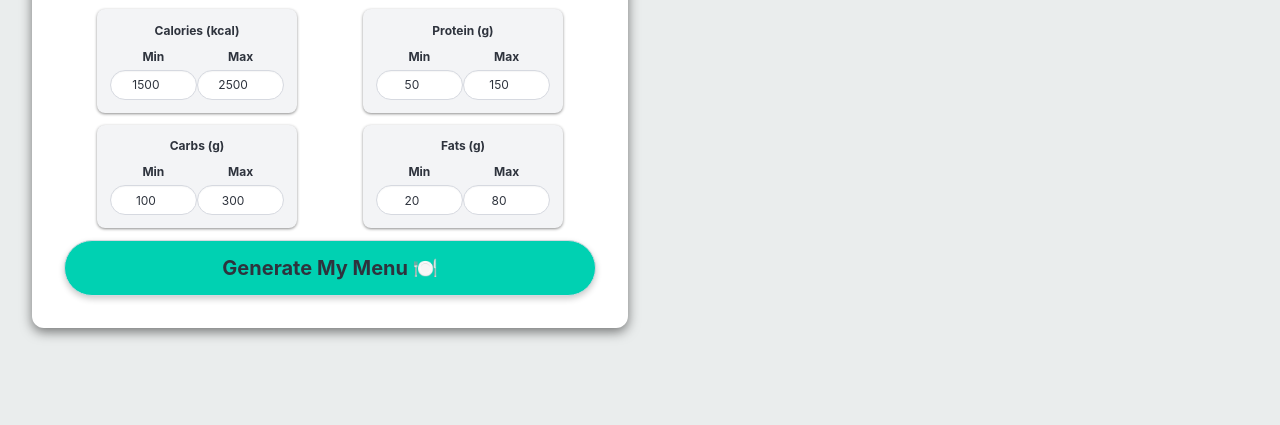
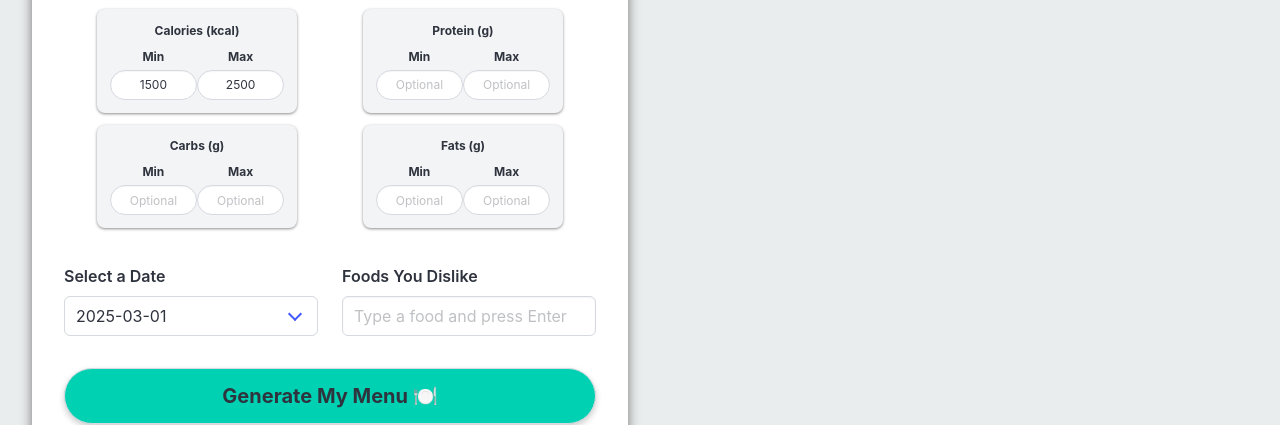
Before and after one commit to Zolikazer/forktimize, a SvelteKit app: page /food in a window 1280 px wide. Shown: the part 295-720 px from the top of the page. Built offline with nearby package versions, Linux system fonts and the light colour scheme.

Commit message:
something cookin

```diff
--- a/src/routes/food/+page.svelte
+++ b/src/routes/food/+page.svelte
@@ -2,7 +2,7 @@
     import Input from "./Input.svelte";
     import Hero from "./Hero.svelte";
     import Result from "./Result.svelte";
-    import InputGroup from "./InputGroup.svelte";
+    import DateSelector from "./DateSelector.svelte";
 
     let menu = [];
 
@@ -34,7 +34,6 @@
             <div class="column">
                 <Input {generateMenu}/>
             </div>
-
             <div class="column">
                 <Result {menu} />
             </div>
--- /dev/null
+++ b/src/routes/food/DateSelector.svelte
@@ -0,0 +1,26 @@
+<script>
+    let today = new Date();
+    let dates = [];
+
+    // Generate the next 10 dates dynamically
+    for (let i = 0; i < 10; i++) {
+        let futureDate = new Date();
+        futureDate.setDate(today.getDate() + i);
+        dates.push(futureDate.toISOString().split("T")[0]); // Format: YYYY-MM-DD
+    }
+
+    let selectedDate = dates[0]; // Default selected date
+</script>
+
+<div class="field">
+    <label class="label">Select a Date</label>
+    <div class="control">
+        <div class="select is-fullwidth">
+            <select bind:value={selectedDate}>
+                {#each dates as date}
+                    <option value={date}>{date}</option>
+                {/each}
+            </select>
+        </div>
+    </div>
+</div>
--- /dev/null
+++ b/src/routes/food/FoodBlacklist.svelte
@@ -0,0 +1,51 @@
+<script>
+    import { onMount } from "svelte";
+
+    let dislikedFoods = [];
+    let newFood = "";
+    let inputRef; // Reference to input field
+
+    function addFood() {
+        if (newFood.trim() && !dislikedFoods.includes(newFood.trim())) {
+            dislikedFoods = [...dislikedFoods, newFood.trim()];
+            newFood = "";
+        }
+    }
+
+    function removeFood(food) {
+        dislikedFoods = dislikedFoods.filter(f => f !== food);
+    }
+
+    function handleClickOutside(event) {
+        if (inputRef && !inputRef.contains(event.target)) {
+            addFood(); // Add the food if user clicks outside
+        }
+    }
+
+    // Attach and remove event listener when component is mounted/unmounted
+    onMount(() => {
+        document.addEventListener("click", handleClickOutside);
+        return () => document.removeEventListener("click", handleClickOutside);
+    });
+</script>
+
+<div class="field">
+    <label class="label">Foods You Dislike</label>
+    <div class="control" bind:this={inputRef}>
+        <input
+                type="text"
+                bind:value={newFood}
+                on:keydown={(e) => e.key === 'Enter' && addFood()}
+                class="input"
+                placeholder="Type a food and press Enter">
+    </div>
+
+    <div class="tags mt-2">
+        {#each dislikedFoods as food}
+            <span class="tag is-danger is-light">
+                {food}
+                <button class="delete is-small" on:click={() => removeFood(food)}></button>
+            </span>
+        {/each}
+    </div>
+</div>
--- a/src/routes/food/Input.svelte
+++ b/src/routes/food/Input.svelte
@@ -1,14 +1,16 @@
 <script>
-    import InputGroup from "./InputGroup.svelte";
+    import InputGroup from "./MacroConstraint.svelte";
+    import DateSelector from "./DateSelector.svelte";
+    import FoodBlacklist from "./FoodBlacklist.svelte";
 
     export let minCalories = 1500;
     export let maxCalories = 2500;
-    export let minProtein = 50;
-    export let maxProtein = 150;
-    export let minCarbs = 100;
-    export let maxCarbs = 300;
-    export let minFats = 20;
-    export let maxFats = 80;
+    export let minProtein ;
+    export let maxProtein ;
+    export let minCarbs ;
+    export let maxCarbs ;
+    export let minFats ;
+    export let maxFats;
     export let generateMenu;
 </script>
 
@@ -21,6 +23,16 @@
         <InputGroup label="Carbs" bind:minValue={minCarbs} bind:maxValue={maxCarbs} unit="g"/>
         <InputGroup label="Fats" bind:minValue={minFats} bind:maxValue={maxFats} unit="g"/>
     </div>
+
+    <div class="columns is-centered mt-3">
+        <div class="column">
+            <DateSelector/>
+        </div>
+        <div class="column">
+            <FoodBlacklist/>
+        </div>
+    </div>
+
 
     <div class="has-text-centered">
         <button class="button generate-button is-fullwidth has-text-weight-bold is-rounded is-medium p-3  is-size-5 "
--- a/src/routes/food/InputGroup.svelte
+++ b/src/routes/food/MacroConstraint.svelte
@@ -3,6 +3,11 @@
     export let minValue;
     export let maxValue;
     export let unit = "";
+
+    function validateNumber(value) {
+        return (value < 0 || isNaN(value)) ? "" : value; // Return corrected value
+    }
+
 </script>
 
 <div class="input-group has-background-white-ter mx-auto mb-3">
@@ -11,11 +16,20 @@
     <div class="is-flex is-justify-content-center gap-2">
         <div class="is-flex is-flex-direction-column is-align-items-center is-flex-grow-1">
             <label class="has-text-grey-darker has-text-weight-bold is-size-7 mb-1">Min</label>
-            <input type="number" bind:value={minValue} class="input is-small has-text-centered is-rounded" placeholder="Min">
+            <input type="number"
+                   bind:value={minValue}
+                   on:blur={() => minValue = validateNumber(minValue)}
+                   class="input is-small has-text-centered is-rounded"
+                   placeholder="Optional"
+            >
         </div>
         <div class="is-flex is-flex-direction-column is-align-items-center is-flex-grow-1">
             <label class="has-text-grey-darker has-text-weight-bold is-size-7 mb-1">Max</label>
-            <input type="number" bind:value={maxValue} class="input is-small has-text-centered is-rounded" placeholder="Max">
+            <input type="number"
+                   bind:value={maxValue}
+                   on:blur={() => maxValue = validateNumber(maxValue)}
+                   class="input is-small has-text-centered is-rounded"
+                   placeholder="Optional">
         </div>
     </div>
 </div>
@@ -29,6 +43,17 @@
         text-align: center;
         font-size: 0.9rem;
         width: 200px; /* Adjusted width to fit inline */
+    }
 
+    /* Remove spinner/arrows for Chrome, Safari, Edge, Opera */
+    input[type="number"]::-webkit-inner-spin-button,
+    input[type="number"]::-webkit-outer-spin-button {
+        -webkit-appearance: none;
+        margin: 0;
+    }
+
+    /* Remove spinner/arrows for Firefox */
+    input[type="number"] {
+        -moz-appearance: textfield;
     }
 </style>
```
